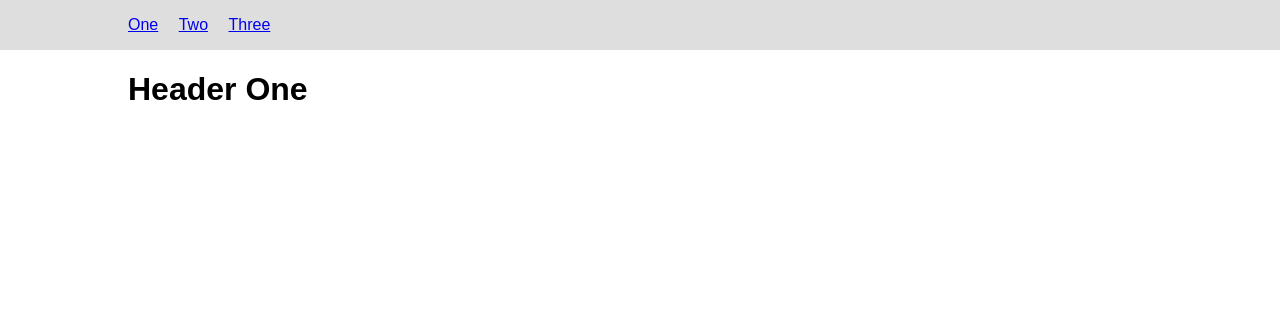
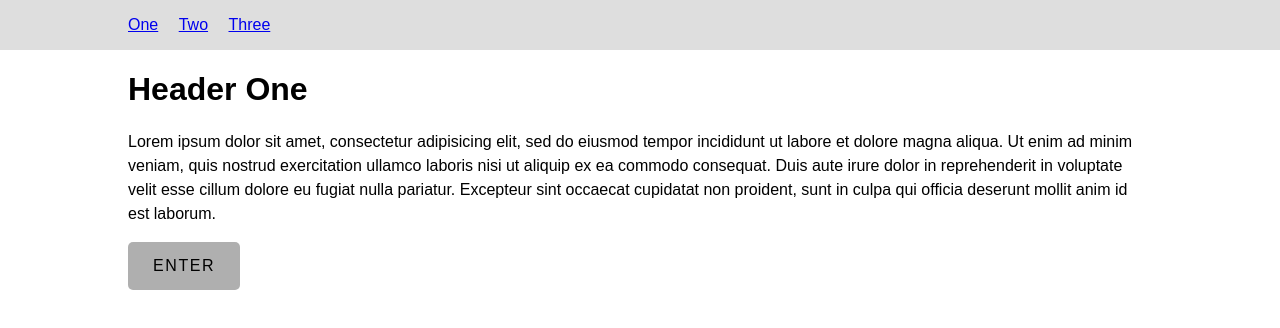
Before and after one commit to Noahdelagardelle/test-site, a website: page index.html in a window 1280 px wide. Drawn offline with Linux system fonts and the light colour scheme.

Commit message:
Create button style

```diff
--- a/index.html
+++ b/index.html
@@ -20,6 +20,8 @@
     <main>
       <div class="container">
         <h1>Header One</h1>
+        <p>Lorem ipsum dolor sit amet, consectetur adipisicing elit, sed do eiusmod tempor incididunt ut labore et dolore magna aliqua. Ut enim ad minim veniam, quis nostrud exercitation ullamco laboris nisi ut aliquip ex ea commodo consequat. Duis aute irure dolor in reprehenderit in voluptate velit esse cillum dolore eu fugiat nulla pariatur. Excepteur sint occaecat cupidatat non proident, sunt in culpa qui officia deserunt mollit anim id est laborum.</p>
+        <button>Enter</button>
       </div>
     </main>
   </body>
--- a/lib/css/scss/main.scss
+++ b/lib/css/scss/main.scss
@@ -2,6 +2,23 @@
 
 body {
   font-family: sans-serif;
+}
+
+main {
+  overflow: auto;
+}
+
+p {
+  line-height: 1.5;
+}
+
+button {
+  text-transform: uppercase;
+  letter-spacing: .1em;
+  padding: 15px 25px;
+  background-color: rgb(175, 175, 175);
+  border: none;
+  border-radius: 5px;
 }
 
 .container {
```
Also changed, not shown: lib/css/main.css, 1 other file.
